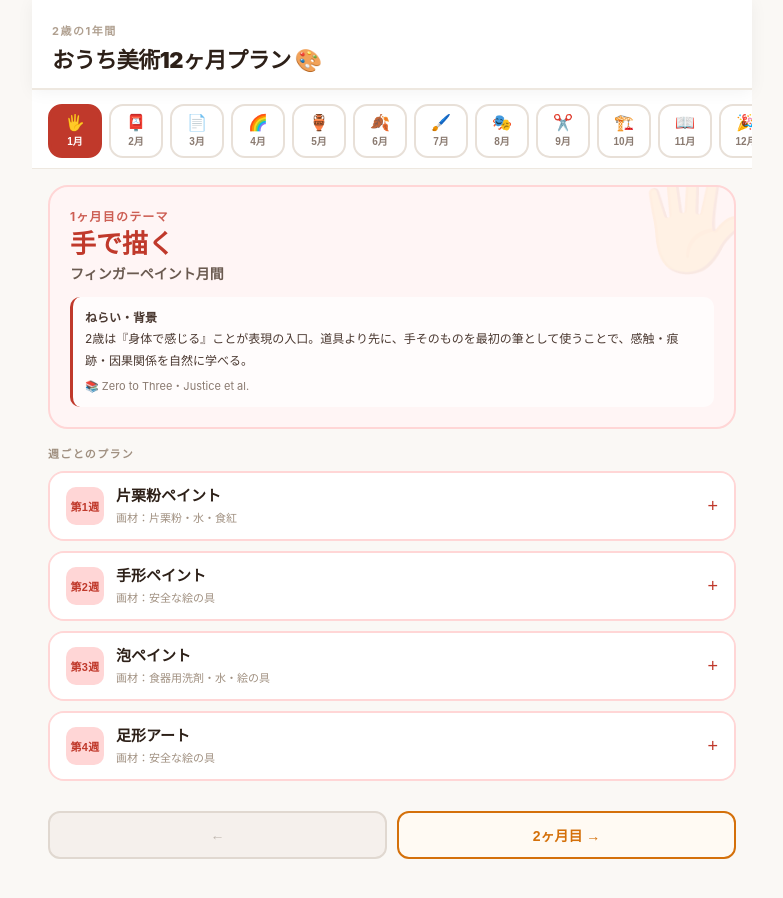
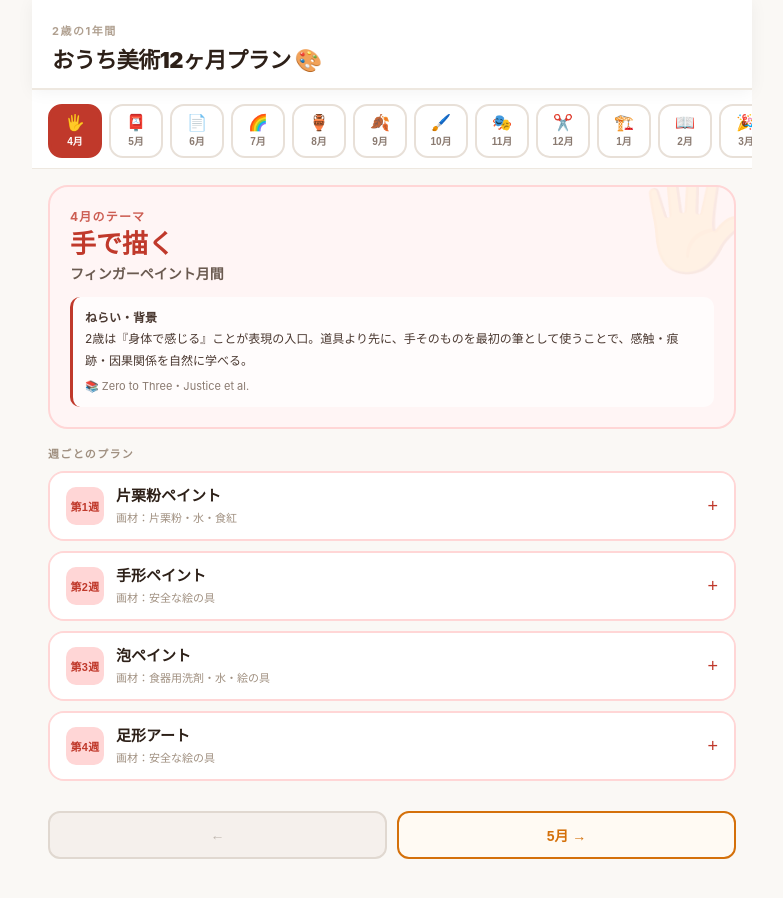
Before and after one commit to mnmn37/baby-art, a plain HTML site: page index.html in a window 1280 px wide. Shown: the whole page, without its empty margins (248-1031 px from the left). Drawn offline with Linux system fonts and the light colour scheme.

Commit message:
月表示を4月スタートに変更

```diff
--- a/index.html
+++ b/index.html
@@ -897,6 +897,11 @@
 
     let selectedMonth = 0;
     let expandedWeek = null;
+    const startMonth = 4;
+
+    function getDisplayMonth(index) {
+      return ((index + startMonth - 1) % 12) + 1;
+    }
 
     function render() {
       renderTabs();
@@ -918,7 +923,7 @@
             onclick="selectMonth(${i})"
           >
             <span class="month-emoji">${m.emoji}</span>
-            <span class="month-num">${i + 1}月</span>
+            <span class="month-num">${getDisplayMonth(i)}月</span>
           </button>
         `;
       }).join("");
@@ -934,7 +939,7 @@
           style="background:${m.light}; border-color:${m.color};"
         >
           <div class="hero-emoji">${m.emoji}</div>
-          <div class="hero-small" style="color:${m.accent};">${selectedMonth + 1}ヶ月目のテーマ</div>
+          <div class="hero-small" style="color:${m.accent};">${getDisplayMonth(selectedMonth)}月のテーマ</div>
           <div class="hero-title" style="color:${m.accent};">${m.theme}</div>
           <div class="hero-sub">${m.sub}</div>
           <div class="why-box" style="border-left-color:${m.accent};">
@@ -1026,7 +1031,7 @@
               cursor:${selectedMonth === 0 ? 'default' : 'pointer'};
             "
           >
-            ← ${selectedMonth > 0 ? `${selectedMonth}ヶ月目` : ""}
+            ← ${selectedMonth > 0 ? `${getDisplayMonth(selectedMonth - 1)}月` : ""}
           </button>
 
           <button
@@ -1039,7 +1044,7 @@
               cursor:${selectedMonth === 11 ? 'default' : 'pointer'};
             "
           >
-            ${selectedMonth < 11 ? `${selectedMonth + 2}ヶ月目 →` : ""}
+            ${selectedMonth < 11 ? `${getDisplayMonth(selectedMonth + 1)}月 →` : ""}
           </button>
         </div>
       `;
```
